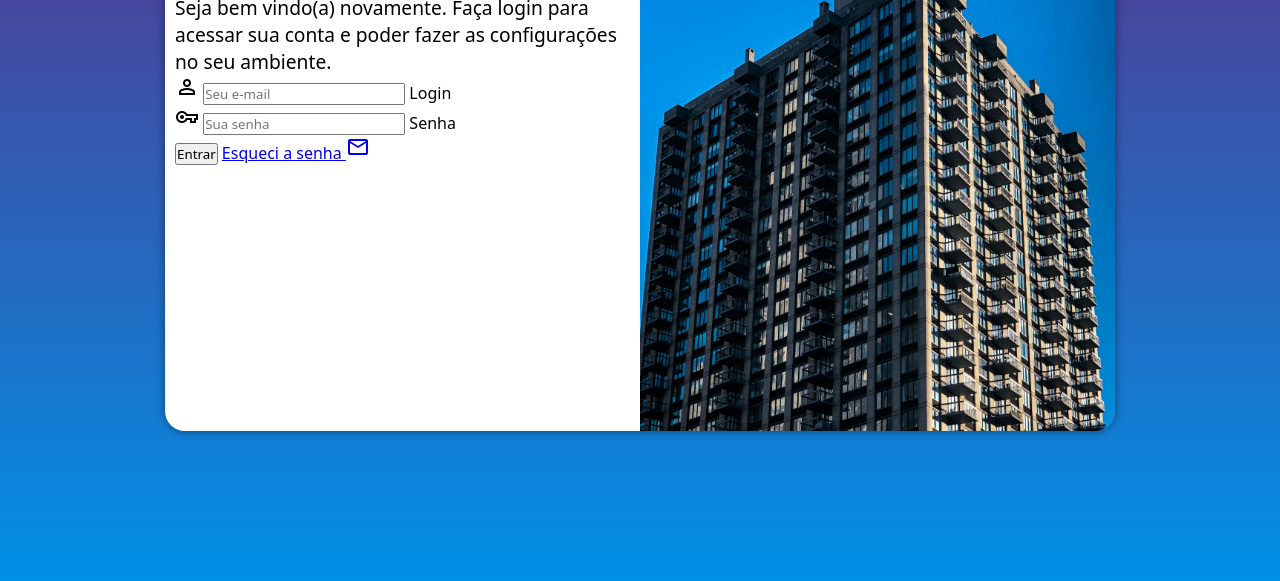
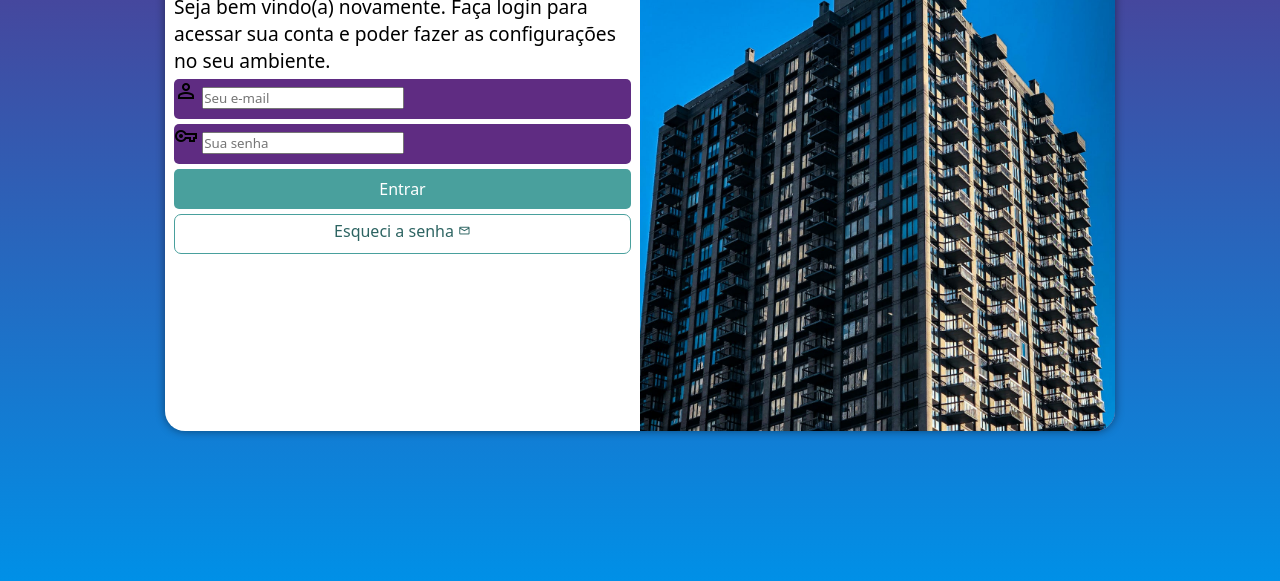
Before and after one commit to emanuelrf7/projeto-login, a plain HTML site: page index.html in a window 1280 px wide. Shown: the part 219-800 px from the top of the page. Drawn offline with nearby package versions, Linux system fonts and the light colour scheme.

Commit message:
Atualizei o projeto

```diff
--- a/index.html
+++ b/index.html
@@ -29,7 +29,7 @@
                         <label for="isenha">Senha</label>
                     </div>
                     <input type="submit" value="Entrar">
-                    <a href="esqueci.html">
+                    <a href="esqueci.html" class="botao">
                         Esqueci a senha <span class="material-symbols-outlined">mail</span>
                     </a>
                 </form>
--- a/styles/style.css
+++ b/styles/style.css
@@ -52,7 +52,7 @@ section#login > div#imagem {
 
 section#login > div#formulario {
     display: block;
-    padding: 10px;
+    padding: 9px;
 }
 
 div#formulario > h1 {
@@ -63,3 +63,55 @@ div#formulario > h1 {
 div#formulario > p {
     font-size: 0.8em;
 }
+
+div.campo > label {
+    display: none;
+}
+
+form > div.campo {
+    background-color: #5F2C82;
+    display: block;
+    width: 100%;
+    height: 40px;
+    border-radius: 5px;
+    margin: 5px 0px;
+}
+
+form > input[type=submit] {
+    display: block;
+    font-size: 1em;
+    width: 100%;
+    height: 40px;
+    background-color: #49A09D;
+    color: white;
+    border: none;
+    border-radius: 5px;
+    cursor: pointer;
+}
+
+form > input[type=submit]:hover {
+    background-color: #2D6462;
+}
+
+form > a.botao {
+    display: block;
+    text-align: center;
+    font-size: 1em;
+    width: 100%;
+    height: 40px;
+    padding-top: 5px;
+    margin-top: 5px;
+    background-color: white;
+    color: #2D6462;
+    border: 1px solid #49A09D;
+    border-radius: 7px;
+    text-decoration: none;
+}
+
+form > a.botao:hover {
+    background-color: #6CD3CF;
+}
+
+form > a.botao > span {
+    font-size: 0.8em;
+}
```
